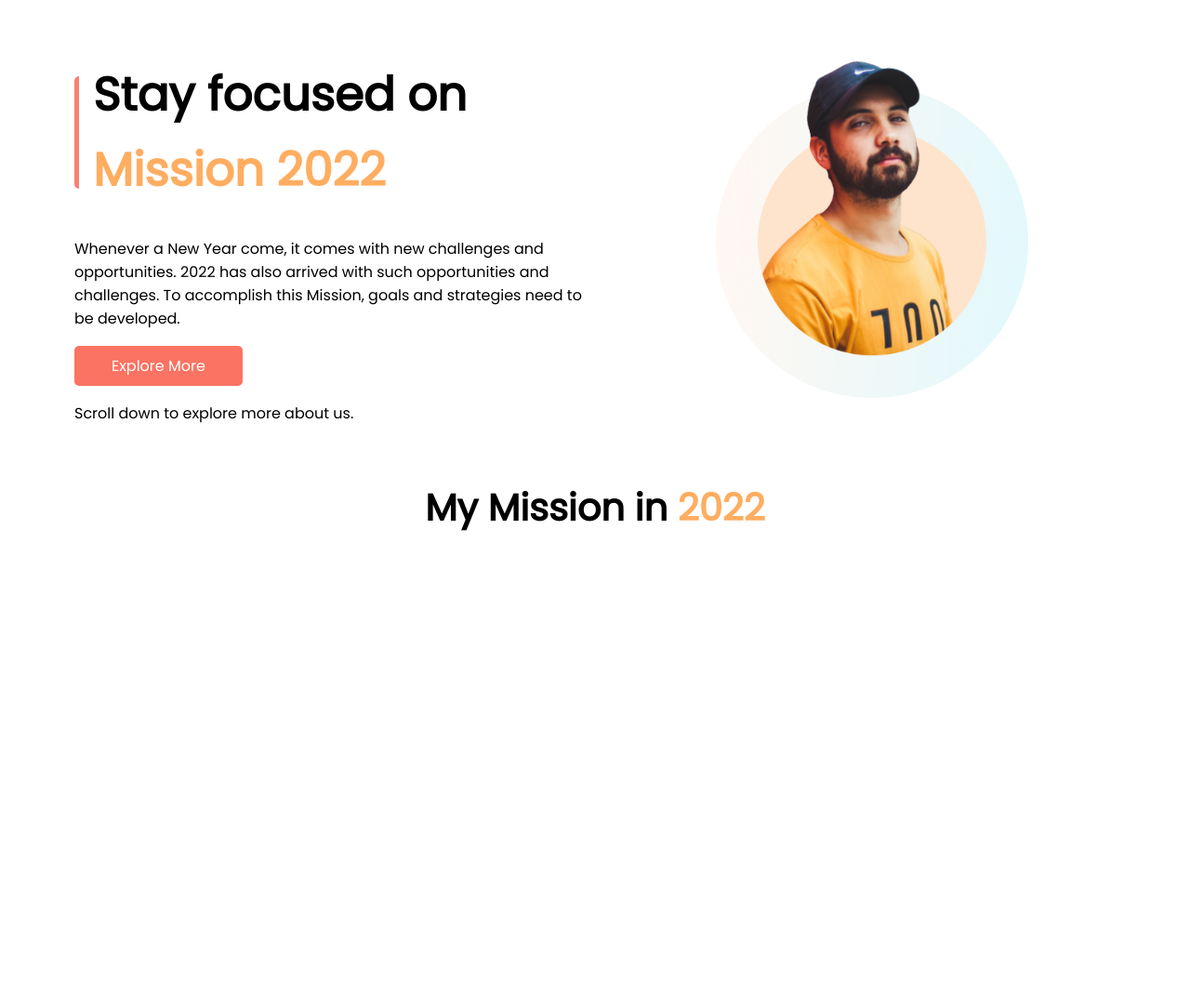
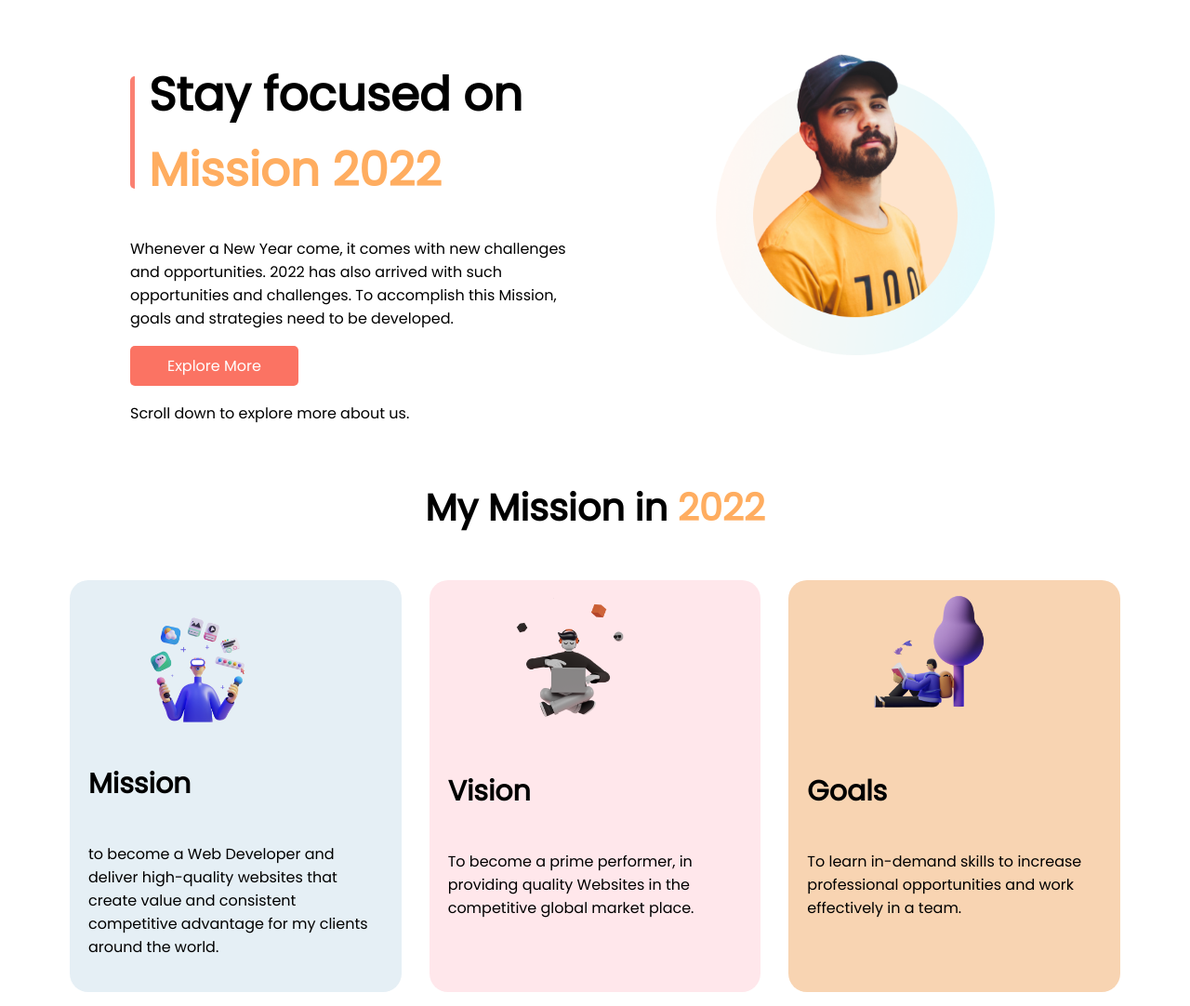
Before and after one commit to pushpitanandy/mission-2022-assignment, a plain HTML site: page index.html in a window 1280 px wide. Shown: the whole page at 93% size. Before the commit the page ends 800 px from the top, so only its background shows below. Drawn offline with Linux system fonts and the light colour scheme; a web font is replaced by a local one.

Commit message:
second section done

```diff
--- a/index.html
+++ b/index.html
@@ -31,6 +31,25 @@
     </section>
     <section>
         <h2 style="text-align: center;">My Mission in <span class="light-orange">2022</span></h2>
+        <div class="flexible-display">
+            <div id="mission-area" class="half-width second-section">
+                <img src="images/illustrators/illustrator-1.png" alt="">
+                <h3>Mission</h3>
+                <p>to become a Web Developer and deliver high-quality websites that create value and consistent
+                    competitive advantage for my clients around the world.</p>
+            </div>
+            <div id="vision-area" class="half-width second-section">
+                <img src="images/illustrators/illustrator-2.png" alt="">
+                <h3>Vision</h3>
+                <p>To become a prime performer, in providing quality Websites in the competitive global market place.
+                </p>
+            </div>
+            <div id="goals-area" class="half-width second-section">
+                <img src="images/illustrators/illustrator-3.png" alt="">
+                <h3>Goals</h3>
+                <p>To learn in-demand skills to increase professional opportunities and work effectively in a team.</p>
+            </div>
+        </div>
     </section>
 </body>
 
--- a/style.css
+++ b/style.css
@@ -16,8 +16,14 @@ h2{
     font-size: 40px;
     font-weight: 900;
 }
+h3{
+    font-size: 30px;
+    font-weight: 900;
+}
 .flexible-display{
     display: flex;
+    padding-left: 60px;
+    padding-right: 60px;
 }
 .top-pad{
     padding-top: 40px;
@@ -47,3 +53,20 @@ p{
     padding-top: 10px;
     padding-bottom: 10px;
 }
+.second-section{
+    margin: 15px 15px;
+    padding: 10px 20px;
+    border-radius: 20px;
+}
+#mission-area{
+    background-color: rgb(229, 239, 245);
+}
+#vision-area{
+    background-color:rgb(255, 231, 235);
+}
+#goals-area{
+    background-color:rgb(248, 212, 178);
+}
+.second-section img{
+    width: 50%;
+}
```
